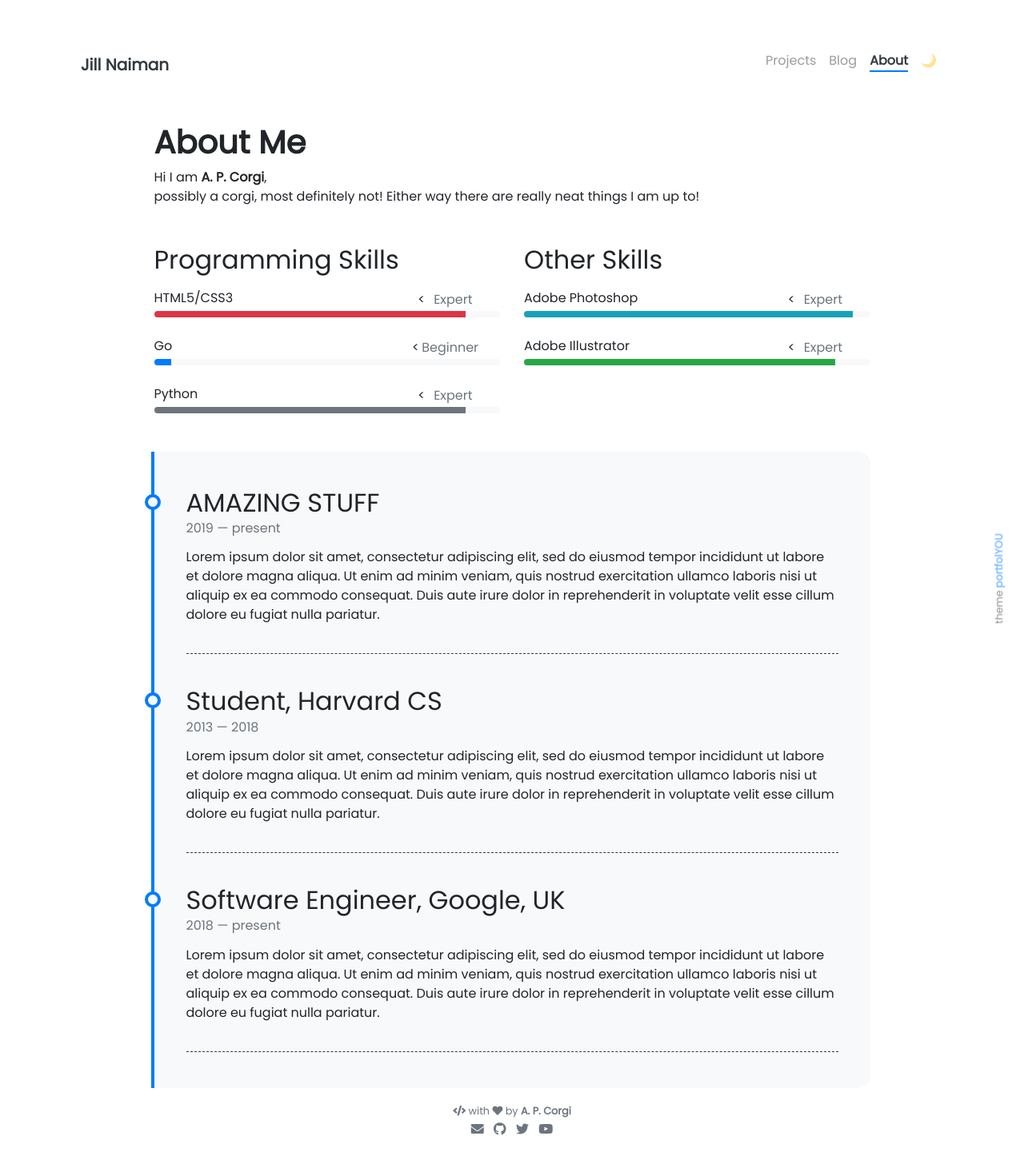
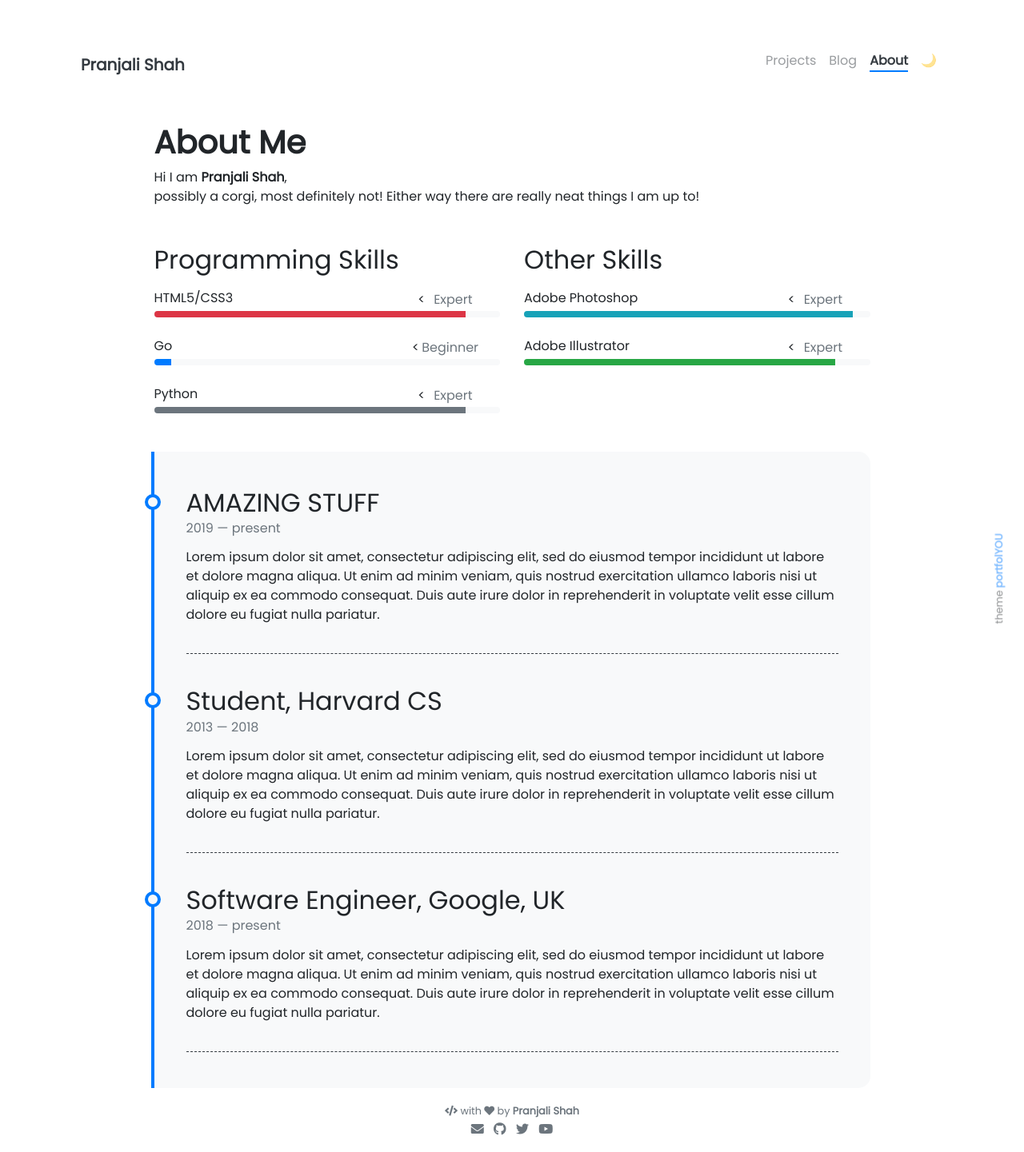
Before and after one commit to pmshah5/pmshah5.github.io, a Jekyll site: the page built from pages/about.md, in a window 1280 px wide. Shown: the whole page at 80% size. Built offline with Jekyll 4.4.1, drawn with Linux system fonts in a browser that asks for light colours; nearby versions of some CDN libraries.

Commit message:
Update _config.yml

```diff
--- a/_config.yml
+++ b/_config.yml
@@ -5,7 +5,7 @@
 # NOTE: it looks like you need to rebuild + repush everytime you update this _config.yml file
 
 ### Site Settings ###
-title               : Jill Naiman
+title               : Pranjali Shah
 description         : >-
                       I am definitely not a corgi!
 baseurl             : ""   # Change to empty quotes if you are hosting your site at <your-username>.github.io directly,
@@ -34,13 +34,13 @@ nav_exclude:                                            # The following paths ar
 
 ### Author Info ###
 author:
-  name              : A. P. Corgi
-  image             : https://dogtime.com/assets/uploads/gallery/pembroke-welsh-corgi-dog-breed-pictures/prance-8.jpg
+  name              : Pranjali Shah
+  image             : https://github.com/pmshah5/pmshah5.github.io/blob/main/assets/pngs/APAHeadshots-101843.jpg
 #  behance           : your_username
 # dribbble          : your_username
-  email             : username@domain.com
+  email             : pmshah5@illinois.edu
 #  facebook          : your_username
-  github            : jnaiman # JPN
+  github            : pmshah5 # JPN
 # gitlab            : your_username
 # instagram         : your_username
 # kaggle            : your_username
```
